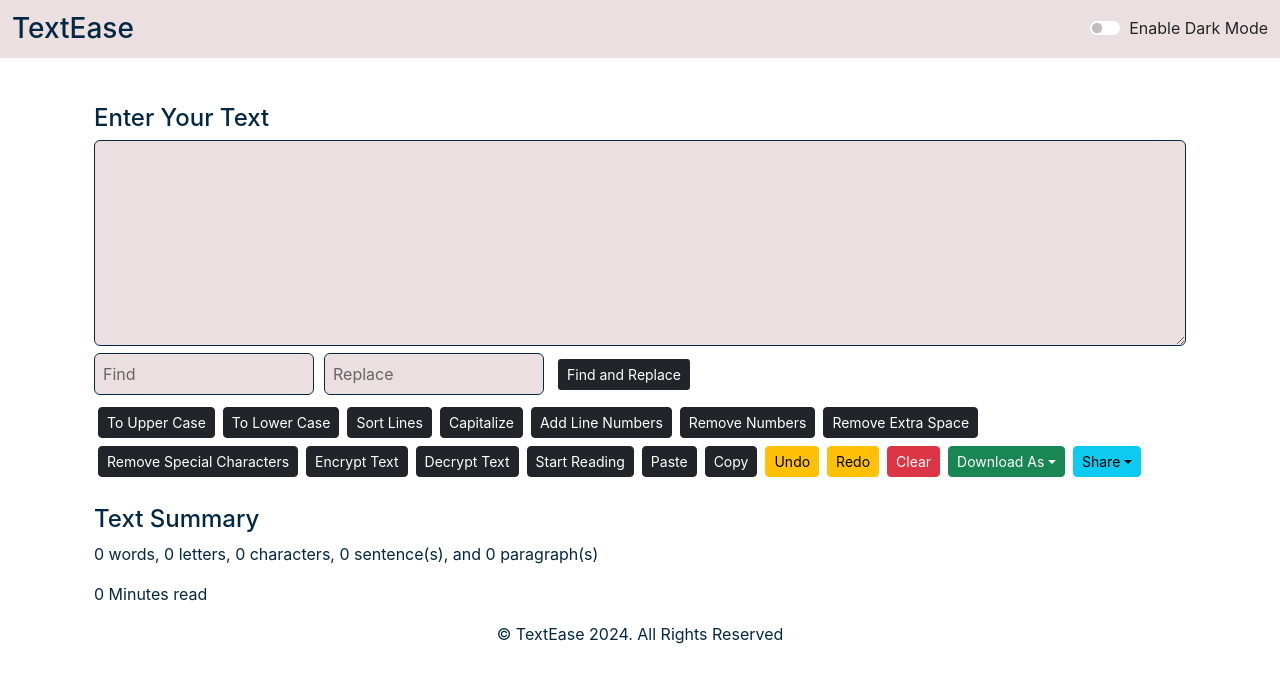
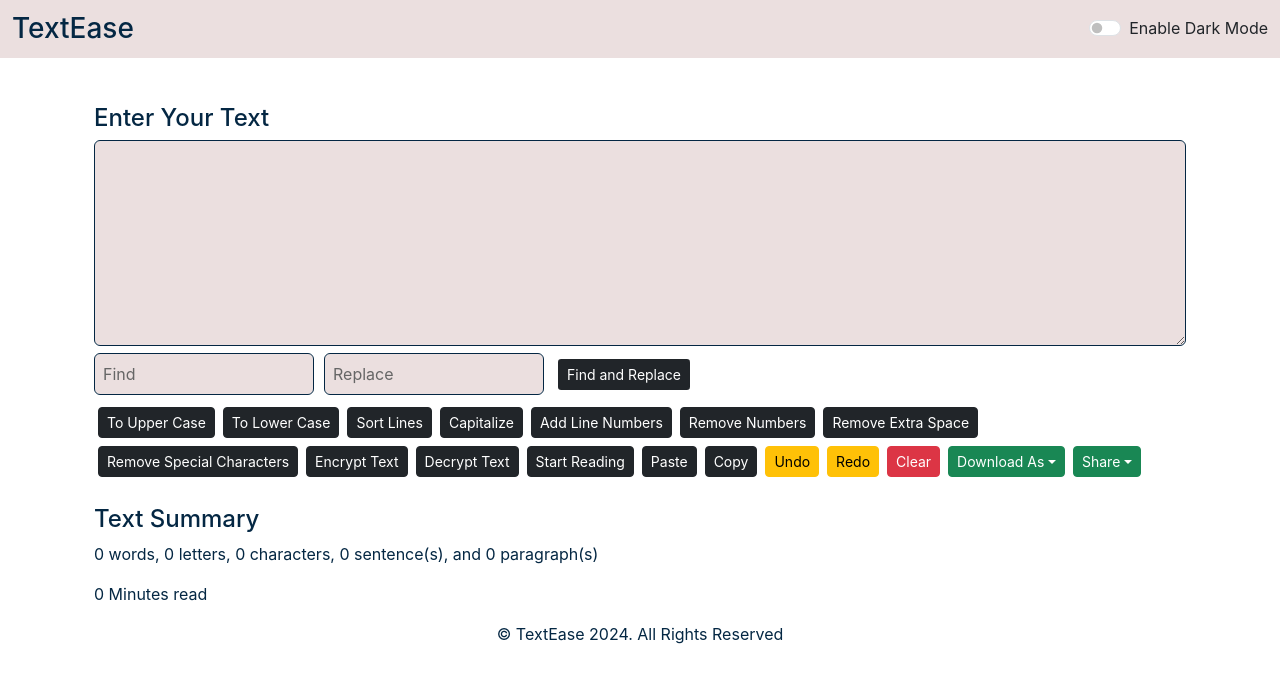
Before and after one commit to ani1509/TextEase, a React (Create React App) app: page / in a window 1280 px wide. Shown: the top 682 px of the page. Built offline with nearby package versions, Linux system fonts and the light colour scheme.

Commit message:
btn clr chng

```diff
--- a/src/components/TextForm.js
+++ b/src/components/TextForm.js
@@ -693,7 +693,7 @@
 
         <div className="btn-group mx-1 my-1">
           <button
-            className="btn btn-sm btn-info dropdown-toggle"
+            className="btn btn-sm btn-success dropdown-toggle"
             type="button"
             data-bs-toggle="dropdown"
             aria-expanded="false"
```
